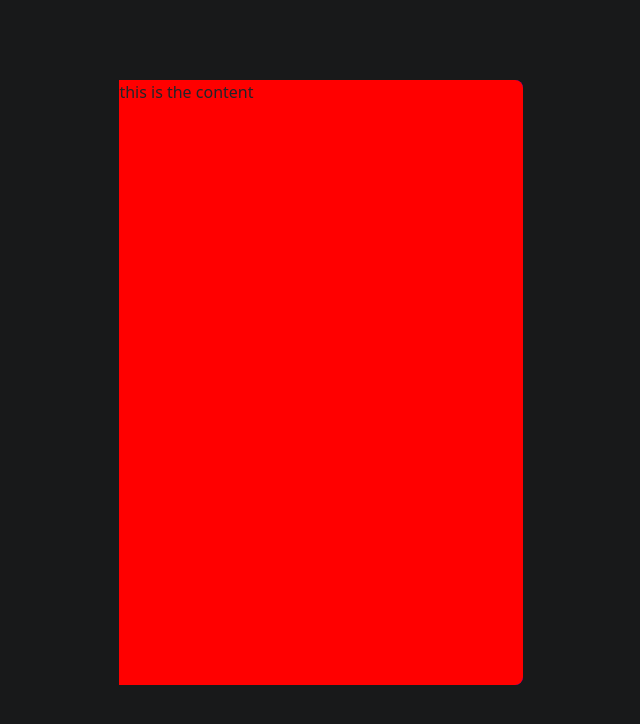
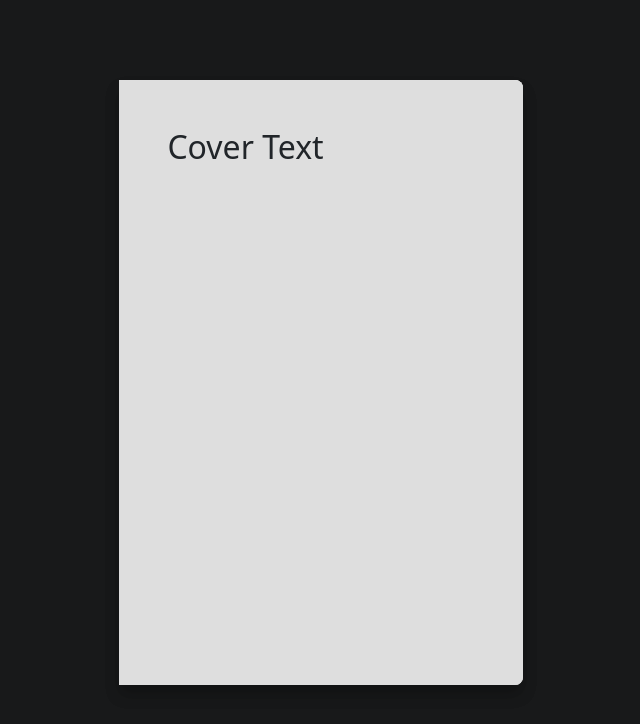
Before and after one commit to benevolentblend/birthday-cards, a Next.js app: page /card in a window 1280 px wide. Shown: the top 724 px of the page, without its empty margins (319-959 px from the left). Built offline with nearby package versions, Linux system fonts and the light colour scheme.

Commit message:
more card styling

```diff
--- a/components/GreetingCardView.tsx
+++ b/components/GreetingCardView.tsx
@@ -9,10 +9,13 @@ interface Props {
 
 const GreetingCardView:FC<Props> = ({ greetingCard, isOpen }) => (
   <div className={`${styles.wrapper} ${isOpen ? styles.open : ""}`}>
-    <div className={styles.frontPage}>
-      <p>{greetingCard.coverText}</p>
+    <div className={`${styles.frontPage} ${styles.page}`}>
+      <h2>{greetingCard.coverText}</h2>
     </div>
-    <div className={styles.insidePage} />
+    <div className={`${styles.backPage} ${styles.page}`} />
+    <div className={`${styles.insidePage}  ${styles.page}`}>
+      <p>{greetingCard.insideText}</p>
+    </div>
   </div>
 );
 
--- a/pages/card.tsx
+++ b/pages/card.tsx
@@ -19,7 +19,10 @@ export default function CardPage() {
       tabIndex={0}
       aria-label="open"
     >
-      <GreetingCardView greetingCard={{ color: "red", coverText: "this is the content" }} isOpen={isOpen} />
+      <GreetingCardView
+        greetingCard={{ color: "red", coverText: "Cover Text", insideText: "Inside Text" }}
+        isOpen={isOpen}
+      />
     </div>
   );
 }
--- a/styles/Card.module.css
+++ b/styles/Card.module.css
@@ -7,37 +7,50 @@
     transition: all 0.5s ease;
 }
 
+.page {
+    position: absolute;
+    top: 0;
+    width: 45%;
+    aspect-ratio: 2 / 3;
+    transition: all 2s ease;
+    background: #dedede;
+    padding: 3em;
+}
+
 .frontPage {
-    position: absolute;
     left: 27.5%;
-    top: 0;
+
+    border-top-right-radius: 0.5em;
+    border-bottom-right-radius: 0.5em;
+    z-index: 3;
+    transform-style: preserve-3d;
+    transform: rotateY(0deg);
+    transform-origin: left;
+    backface-visibility: hidden;
+    box-shadow: 0 10px 15px rgba(0, 0, 0, 0.15);
+
+}
+
+.backPage {
+    left: 27.5%;
     border-top-right-radius: 0.5em;
     border-bottom-right-radius: 0.5em;
     z-index: 2;
-    aspect-ratio: 2 / 3;
-    background: #dedede;
-    width: 45%;
-    background: red;
+    transform-style: preserve-3d;
     transform: rotateY(0deg);
     transform-origin: left;
     transition: all 2s ease;
+    box-shadow: 0 10px 15px rgba(0, 0, 0, 0.15);
 }
 
 .insidePage {
-    position: absolute;
     right: 27.5%;
-    top: 0;
     border-top-right-radius: 0.5em;
     border-bottom-right-radius: 0.5em;
     z-index: 1;
-    aspect-ratio: 2 / 3;
-    background: #dedede;
-    width: 45%;
-    background: blue;
-    transition: all 2s ease;
 }
 
-.open .frontPage {
+.open .frontPage, .open .backPage {
     left: 50%;
     transform: rotateY(180deg);
 }
```
